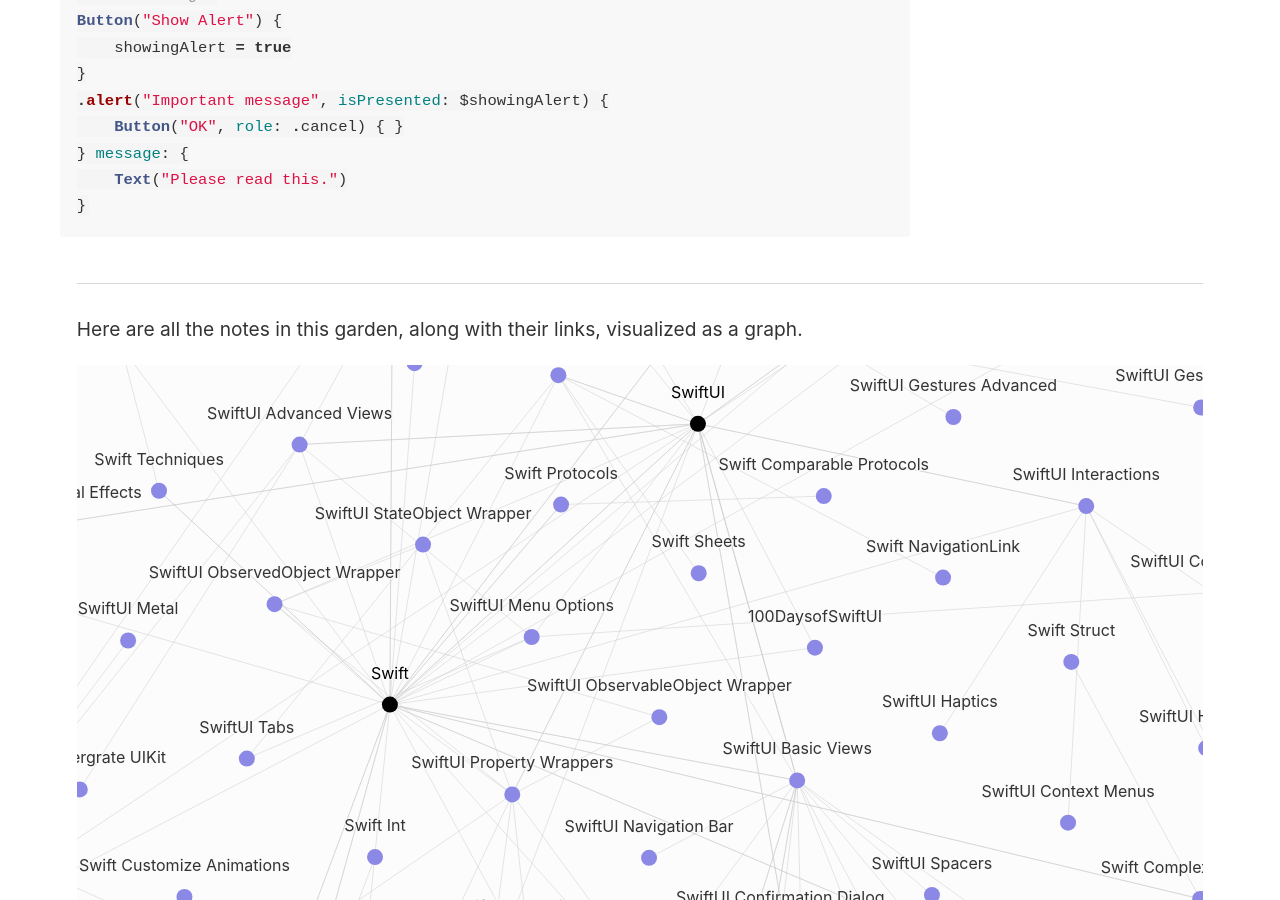
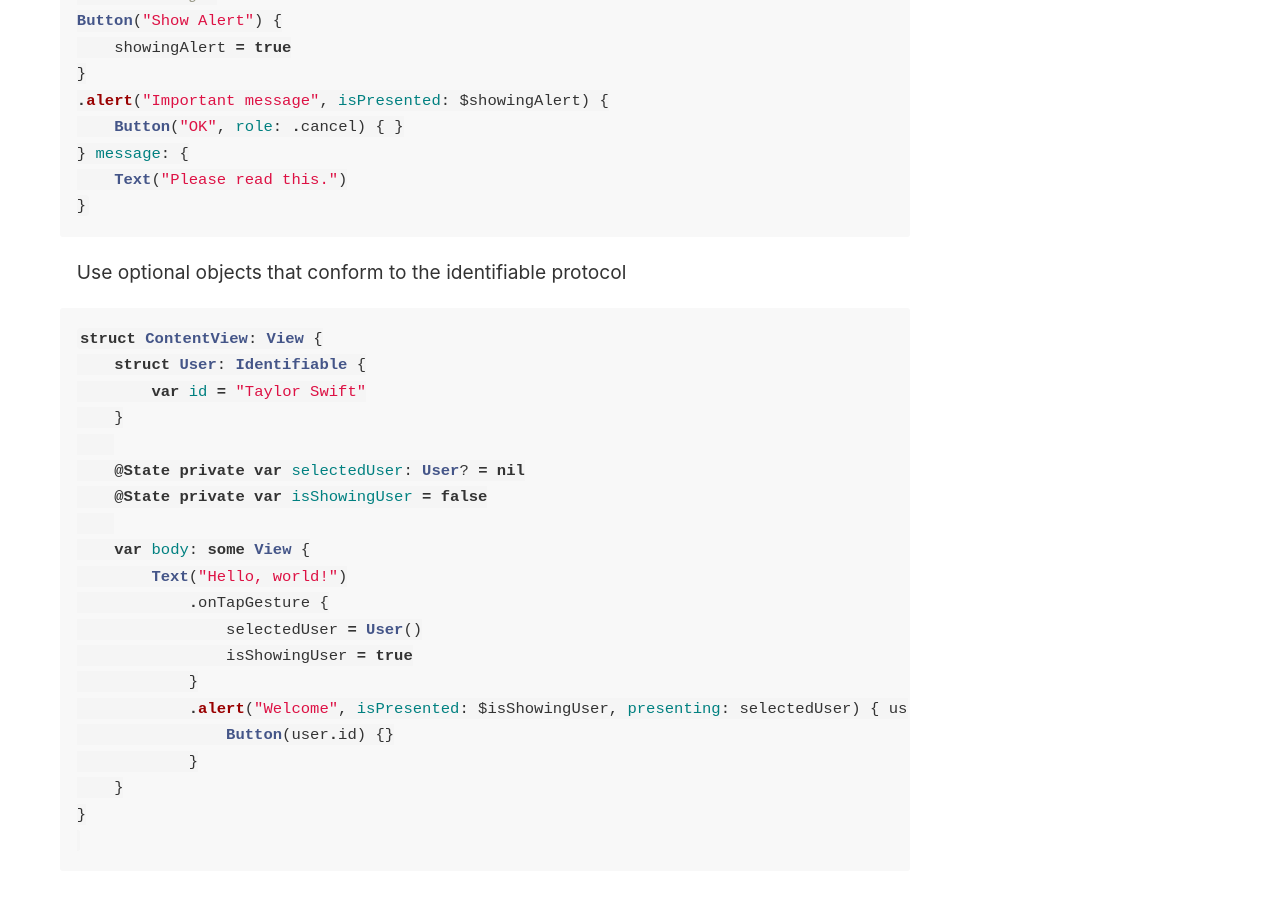
Before and after one commit to ahrchen/digital-garden-knowselfdaily, a Jekyll site: the page built from _notes/SwiftUI/SwiftUI Basic Views/SwiftUi Popup Windows/SwiftUI Alerts.md, in a window 1280 px wide and 900 px high, scrolled down 1062 px. Built offline with Jekyll 4.4.1, drawn with Linux system fonts in a browser that asks for light colours; some of the changed text lies outside the part shown.

Commit message:
SwiftUI Alert Sheets Groups

````diff
--- a/_notes/SwiftUI/SwiftUI Basic Views/SwiftUI Basic Views.md
+++ b/_notes/SwiftUI/SwiftUI Basic Views/SwiftUI Basic Views.md
@@ -10,6 +10,7 @@ title: SwiftUI Basic Views
 - [[SwiftUI Stacks]]
 - [[SwiftUI Color]]
 - [[SwiftUI Gradient]]
+- [[SwiftUI Groups]]
 - [[SwiftUI Buttons]]
 - [[SwiftUI Popup Windows]]
 - [[SwiftUI Spacers]]
--- a/_notes/SwiftUI/SwiftUI Basic Views/SwiftUi Popup Windows/SwiftUI Alerts.md
+++ b/_notes/SwiftUI/SwiftUI Basic Views/SwiftUi Popup Windows/SwiftUI Alerts.md
@@ -38,3 +38,28 @@ Button("Show Alert") {
     Text("Please read this.")
 }
 ```
+
+Use optional objects that conform to the identifiable protocol
+
+```swift
+struct ContentView: View {
+    struct User: Identifiable {
+        var id = "Taylor Swift"
+    }
+
+    @State private var selectedUser: User? = nil
+    @State private var isShowingUser = false
+
+    var body: some View {
+        Text("Hello, world!")
+            .onTapGesture {
+                selectedUser = User()
+                isShowingUser = true
+            }
+            .alert("Welcome", isPresented: $isShowingUser, presenting: selectedUser) { user in
+                Button(user.id) {}
+            }
+    }
+}
+
+```
````
Also changed, not shown: _notes/SwiftUI/SwiftUI Basic Views/SwiftUI Groups.md (added, +62 -0 lines), _notes/SwiftUI/SwiftUI Navigation/SwiftUI Sheets.md (+22 -1 lines), 2 other files.
